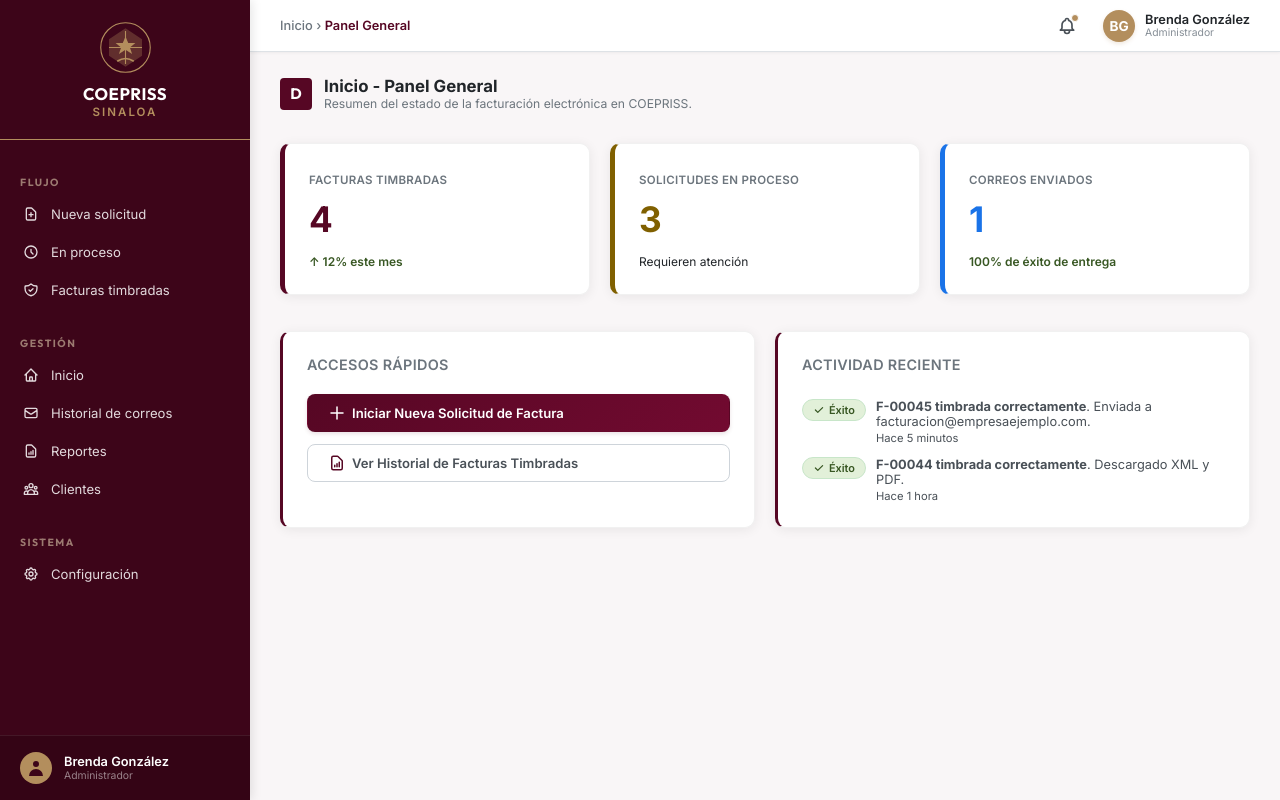
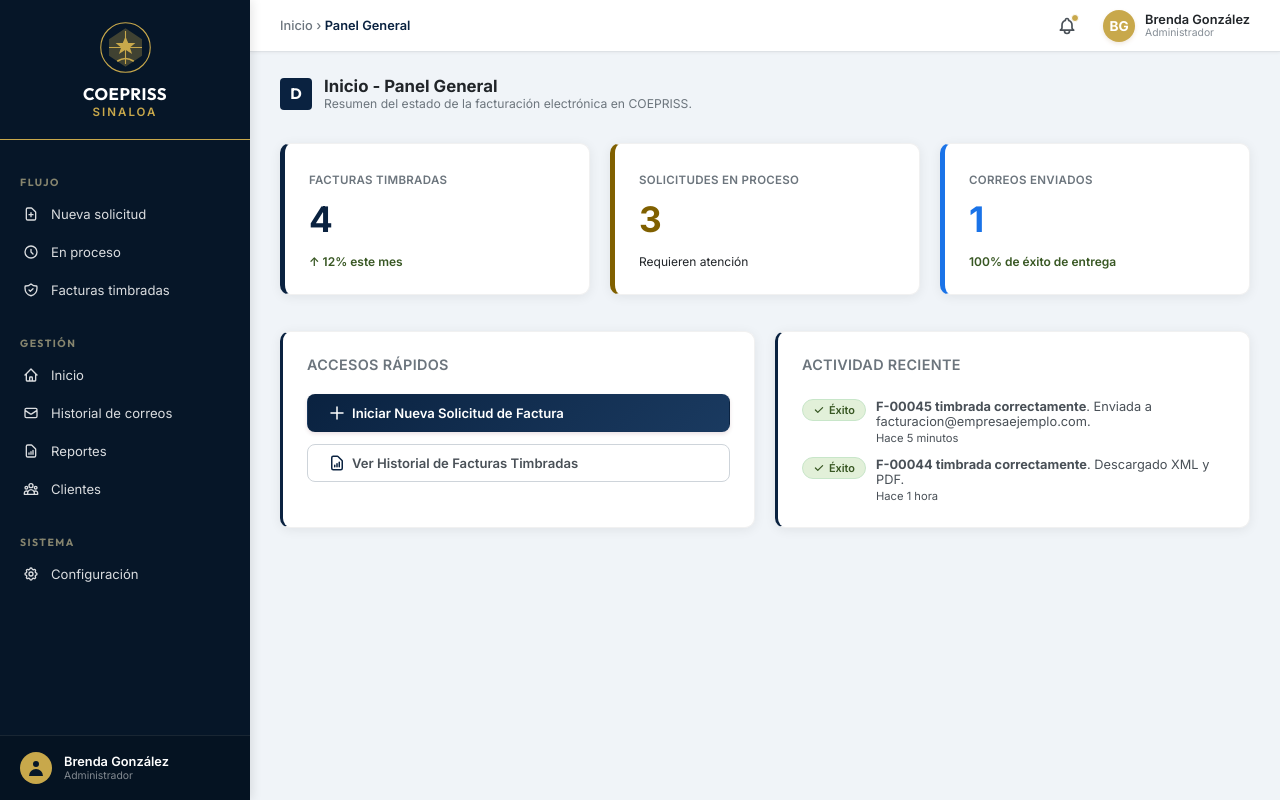
Before and after one commit to CyaGod/COEPRISS-BILLING-SYSTEM, a plain HTML site: page index.html in a window 1280 px wide. Drawn offline with Linux system fonts and the light colour scheme.

Commit message:
Update color palette to Navy Blue (#0A2240) and Gold/Beige (#C8A84B) theme - 21/07/2026

```diff
--- a/index.html
+++ b/index.html
@@ -13,11 +13,11 @@
             <div class="sidebar-header">
                 <div class="sidebar-logo-container">
                     <svg class="sidebar-logo" viewBox="0 0 100 100">
-                        <circle cx="50" cy="50" r="45" stroke="#B38E5D" stroke-width="2" fill="none" />
-                        <path d="M50 15 L80 35 L80 65 L50 85 L20 65 L20 35 Z" fill="#B38E5D" opacity="0.3" />
-                        <path d="M50 20 L50 80 M20 50 L80 50" stroke="#B38E5D" stroke-width="2" />
-                        <polygon points="50,30 55,42 68,42 58,50 62,62 50,54 38,62 42,50 32,42 45,42" fill="#B38E5D" />
-                        <path d="M35 75 Q50 65 65 75" stroke="#B38E5D" stroke-width="3" fill="none" />
+                        <circle cx="50" cy="50" r="45" stroke="var(--secondary-color)" stroke-width="2" fill="none" />
+                        <path d="M50 15 L80 35 L80 65 L50 85 L20 65 L20 35 Z" fill="var(--secondary-color)" opacity="0.3" />
+                        <path d="M50 20 L50 80 M20 50 L80 50" stroke="var(--secondary-color)" stroke-width="2" />
+                        <polygon points="50,30 55,42 68,42 58,50 62,62 50,54 38,62 42,50 32,42 45,42" fill="var(--secondary-color)" />
+                        <path d="M35 75 Q50 65 65 75" stroke="var(--secondary-color)" stroke-width="3" fill="none" />
                     </svg>
                 </div>
                 <h1 class="sidebar-title">COEPRISS</h1>
@@ -1076,11 +1076,11 @@
                         <div class="pdf-header-left">
                             <div class="pdf-logo-wrapper">
                                 <svg class="pdf-logo" viewBox="0 0 100 100">
-                                    <circle cx="50" cy="50" r="45" stroke="#B38E5D" stroke-width="2" fill="none" />
-                                    <path d="M50 15 L80 35 L80 65 L50 85 L20 65 L20 35 Z" fill="#B38E5D" opacity="0.3" />
-                                    <path d="M50 20 L50 80 M20 50 L80 50" stroke="#B38E5D" stroke-width="2" />
-                                    <polygon points="50,30 55,42 68,42 58,50 62,62 50,54 38,62 42,50 32,42 45,42" fill="#B38E5D" />
-                                    <path d="M35 75 Q50 65 65 75" stroke="#B38E5D" stroke-width="3" fill="none" />
+                                    <circle cx="50" cy="50" r="45" stroke="var(--secondary-color)" stroke-width="2" fill="none" />
+                                    <path d="M50 15 L80 35 L80 65 L50 85 L20 65 L20 35 Z" fill="var(--secondary-color)" opacity="0.3" />
+                                    <path d="M50 20 L50 80 M20 50 L80 50" stroke="var(--secondary-color)" stroke-width="2" />
+                                    <polygon points="50,30 55,42 68,42 58,50 62,62 50,54 38,62 42,50 32,42 45,42" fill="var(--secondary-color)" />
+                                    <path d="M35 75 Q50 65 65 75" stroke="var(--secondary-color)" stroke-width="3" fill="none" />
                                 </svg>
                                 <span class="pdf-logo-stub">COEPRISS SINALOA</span>
                             </div>
--- a/style.css
+++ b/style.css
@@ -1,15 +1,16 @@
 @import url('https://fonts.googleapis.com/css2?family=Inter:wght@300;400;500;600;700&family=Outfit:wght@400;500;600;700&display=swap');
 
 :root {
-    /* Color Palette matching screenshot */
-    --primary-color: #560724;       /* COEPRISS Burgundy */
-    --primary-dark: #3d0519;        /* Darker sidebar burgundy */
-    --primary-light: #fbeff3;       /* Warm warm pink/off-white */
-    --primary-hover: #720a30;
-    --secondary-color: #B38E5D;     /* Government Gold */
-    --secondary-light: #ebdcb9;
-    --sidebar-active-bg: #851c42;   /* Active sidebar item color from screenshot */
-    --light-neutral: #f9f6f7;       /* App workspace background matching image */
+    /* Color Palette - Navy Blue and Gold/Beige Theme */
+    --primary-color: #0A2240;       /* Navy Blue Principal */
+    --primary-dark: #061628;        /* Dark Navy Blue (Fondo Sidebar) */
+    --primary-light: #e6edf4;       /* Soft light blue-gray */
+    --primary-hover: #1a3a60;       /* Navy Blue Hover */
+    --secondary-color: #C8A84B;     /* Gold Principal */
+    --secondary-light: #f0e0a8;     /* Cream/Light Gold */
+    --secondary-dark: #a07830;      /* Dark Gold */
+    --sidebar-active-bg: #1a3a60;   /* Active sidebar item color (hover navy) */
+    --light-neutral: #f0f4f8;       /* General workspace background (gris azulado claro) */
     --card-bg: #ffffff;
 
     /* Semantic Colors from screenshot */
```
